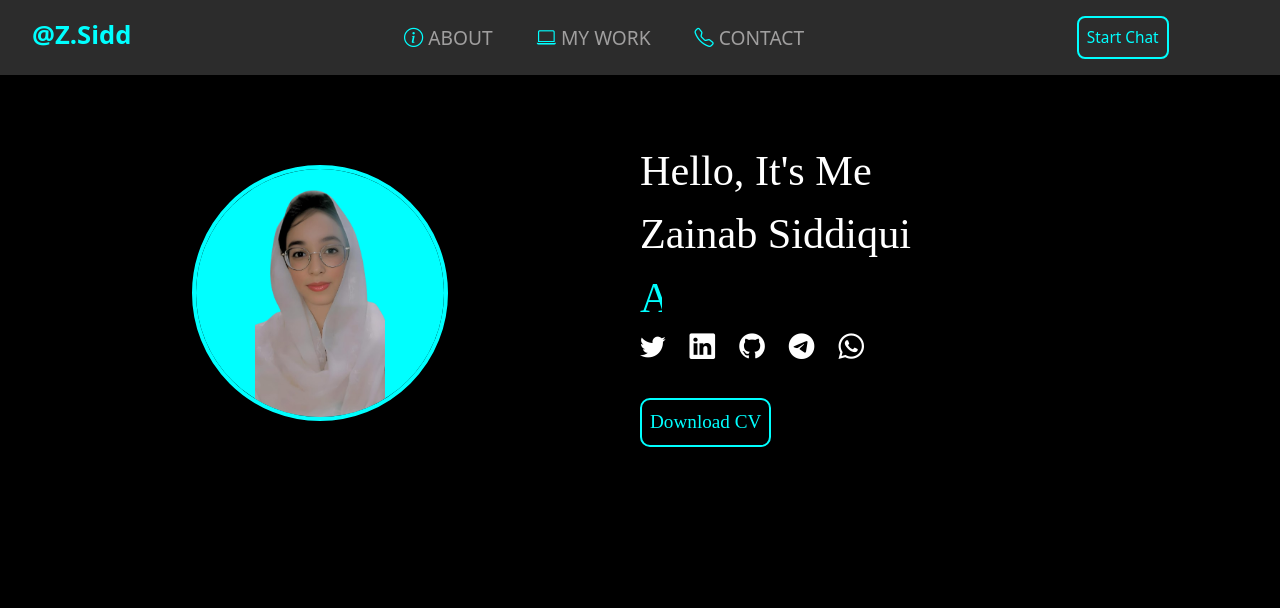
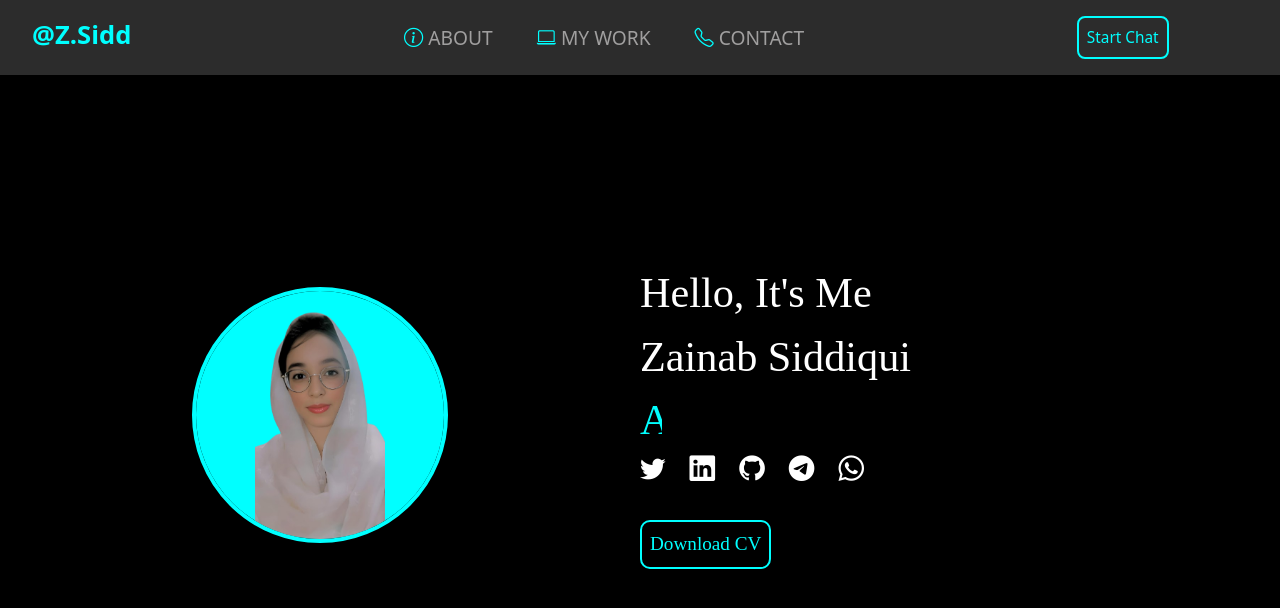
Before and after one commit to zainabsiddiqui833251/nextjs_portfolio, a Next.js app: page / in a window 1280 px wide. Shown: the top 608 px of the page. Built offline with nearby package versions, Linux system fonts and the light colour scheme.

Commit message:
commit 4

```diff
--- a/src/app/globals.css
+++ b/src/app/globals.css
@@ -77,6 +77,9 @@ body{
   .contact-container{
     display: block;
     width: 100%;
+  }
+  .social-links ul li i{
+    font-size: 4vw;
   }
   #contact{
     padding: 1%;
--- a/src/components/Header.tsx
+++ b/src/components/Header.tsx
@@ -3,7 +3,7 @@ import Link from 'next/link'
 
 const Header = () => {
     return (
-        <header className='header text-[white] w-[100%] flex items-center justify-between' id='home'>
+        <header className='header h-[85vh] text-[white] w-[100%] flex items-center justify-between' id='home'>
             <div className="header-container-2 border-solid border-[#00ffff] w-[20vw] h-[20vw] rounded-[50%] border-[4px] ml-[15%] relative overflow-hidden">
                 <img
                     src="/images/profile.png"
```
